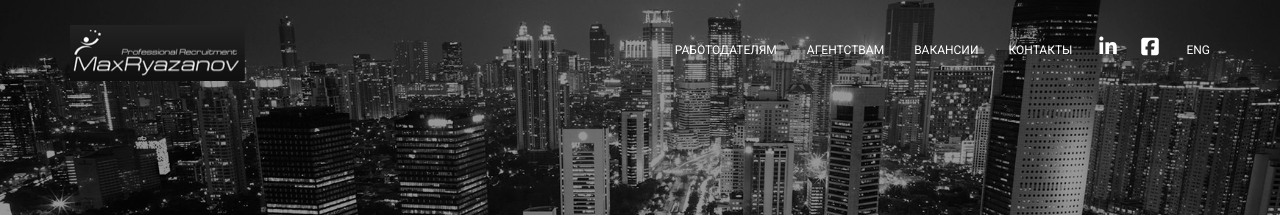
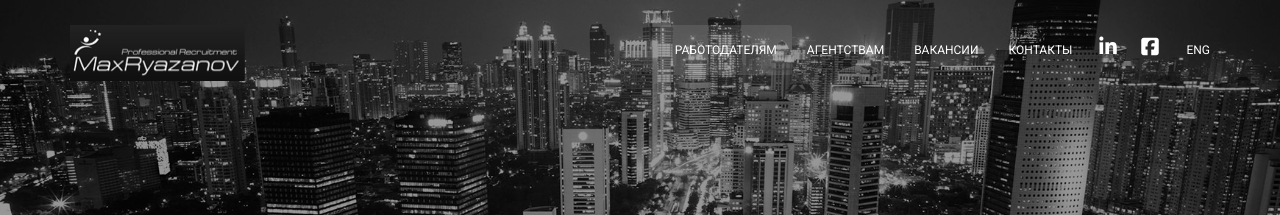
Before and after one commit to ivan-placid/mryazanov, a Jekyll site: the page built from index.html, in a window 1280 px wide. Shown: the top 215 px of the page. Built offline with Jekyll 4.4.1, drawn with Linux system fonts in a browser that asks for light colours; nearby versions of some CDN libraries.

Commit message:
выделять цветом в меню активный раздел

```diff
--- a/_includes/nav-material-eng.html
+++ b/_includes/nav-material-eng.html
@@ -13,12 +13,12 @@
 
         	<div class="collapse navbar-collapse" id="navigation-example">
         		<ul class="nav navbar-nav navbar-right">
-					<li>
+					<li class="{% if page.url == '/eng/' %}active{% endif %}">
     					<a href="{{ site.baseurl }}/eng">
     						Home
     					</a>
     				</li>
-    				<li>
+    				<li class="{% if page.url contains 'contacts' %}active{% endif %}">
 						<a href="{{ site.baseurl }}/eng/contacts">
 						    Contacts
 						</a>
--- a/_includes/nav-material.html
+++ b/_includes/nav-material.html
@@ -13,22 +13,22 @@
 
         	<div class="collapse navbar-collapse" id="navigation-example">
         		<ul class="nav navbar-nav navbar-right">
-					<li>
+					<li class="{% if page.url == '/' %}active{% endif %}">
     					<a href="{{ site.baseurl }}/">
     						Работодателям
     					</a>
     				</li>
-					<li>
+					<li class="{% if page.url contains 'agencies' %}active{% endif %}">
     					<a href="{{ site.baseurl }}/agencies">
     						Агентствам
     					</a>
     				</li>
-                    <li>
+                    <li class="{% if page.url contains 'vacancies' %}active{% endif %}">
     					<a href="{{ site.baseurl }}/vacancies">
     						Вакансии
     					</a>
     				</li>
-    				<li>
+    				<li class="{% if page.url contains 'contacts' %}active{% endif %}">
 						<a href="{{ site.baseurl }}/contacts">
 						    Контакты
 						</a>
```
